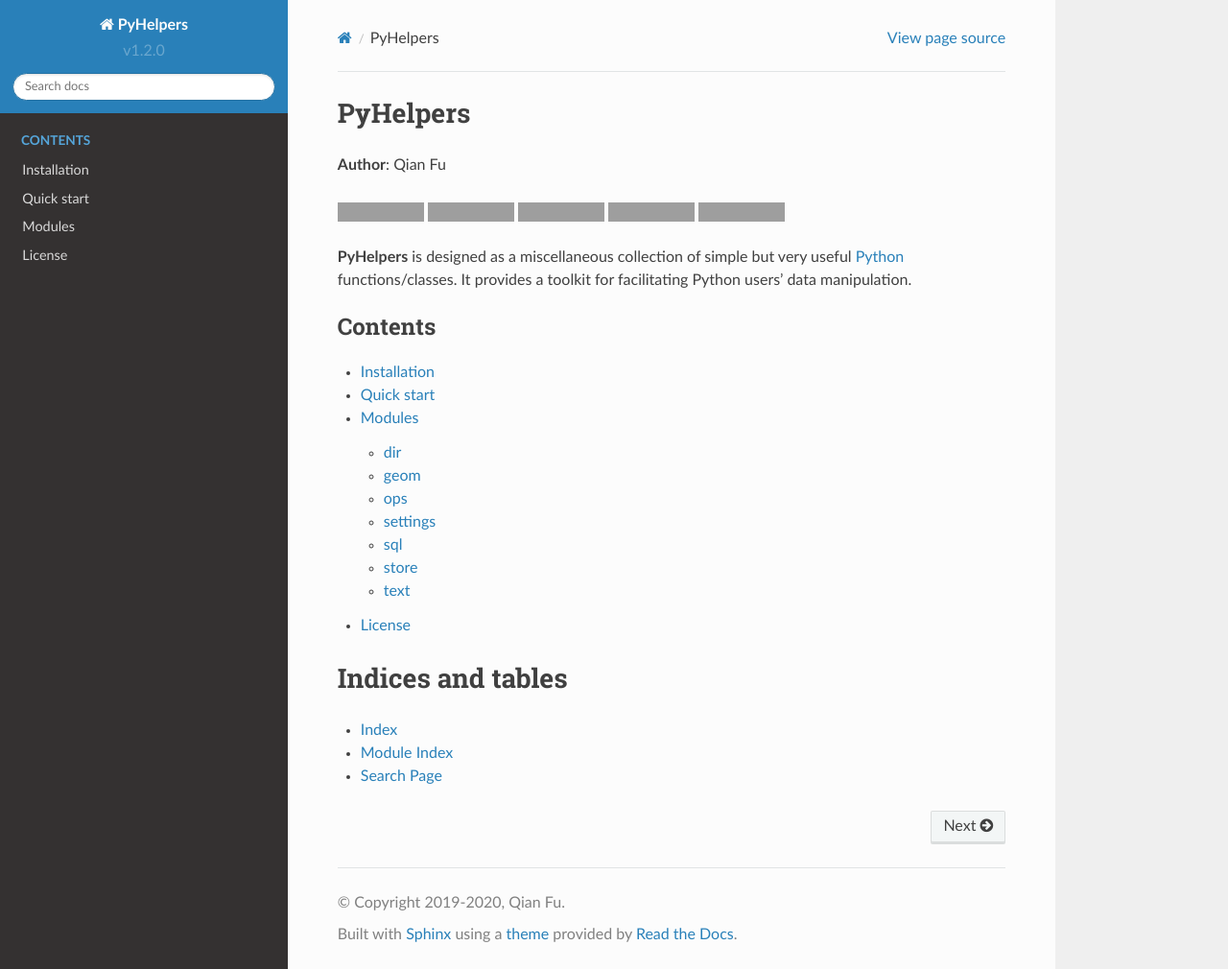
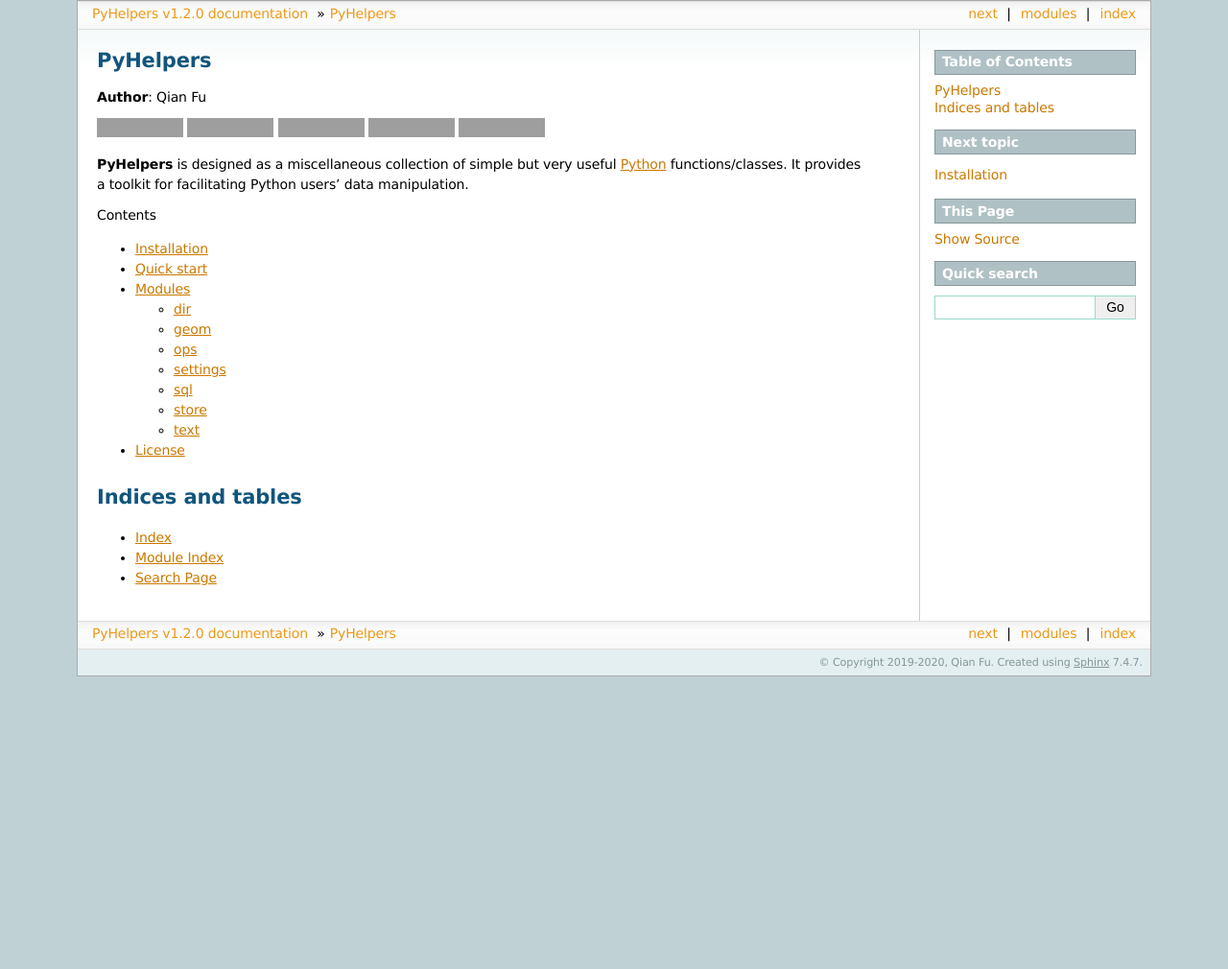
Before and after one commit to mikeqfu/pyhelpers, a Sphinx documentation site: the page built from docs/source/index.rst, in a window 1280 px wide and 1010 px high. Shown: the whole window at 96% size. Built offline with Sphinx 7.4.7, drawn with Linux system fonts in a browser that asks for light colours; grey boxes are pictures that could not be loaded.

Commit message:
Modified conf.py

```diff
--- a/docs/source/conf.py
+++ b/docs/source/conf.py
@@ -8,7 +8,6 @@
 # If extensions (or modules to document with autodoc) are in another directory, add these directories to sys.path here.
 # If the directory is relative to the documentation root, use os.path.abspath to make it absolute, like shown here.
 sys.path.insert(0, os.path.abspath('../..'))
-
 
 # -- Project information ---------------------------------------------------------------------------------------------
 
@@ -23,7 +22,6 @@
 version = 'v' + __version__
 release = version
 
-
 # -- General configuration -------------------------------------------------------------------------------------------
 
 # Add any Sphinx extension module names here, as strings. They can be extensions coming with
@@ -36,7 +34,6 @@
     'sphinx.ext.githubpages',
     'sphinx_rtd_theme',
 ]
-
 
 # Automatically documented members are sorted by source order ('bysource')
 autodoc_member_order = 'bysource'
@@ -65,8 +62,13 @@
 
 # -- Options for HTML output -----------------------------------------------------------------------------------------
 
-# The theme to use for HTML and HTML Help pages.  See the documentation for a list of builtin themes.
-html_theme = 'sphinx_rtd_theme'
+on_rtd = os.environ.get('READTHEDOCS') == 'True'
+
+# The theme to use for HTML and HTML Help pages.
+if on_rtd:
+    html_theme = 'sphinx_rtd_theme'
+else:
+    html_theme = 'sphinxdoc'  # 'default', 'nature'
 
 # Add any paths that contain custom static files (such as style sheets) here,
 # relative to this directory. They are copied after the builtin static files,
```
